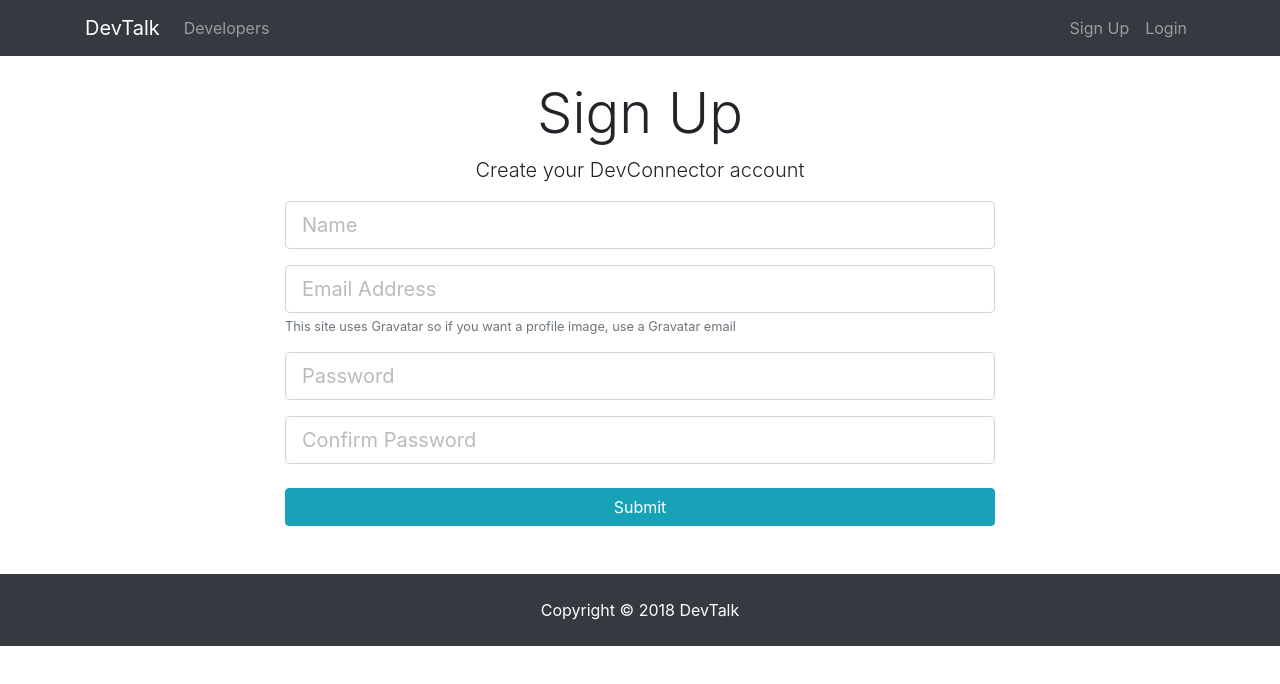
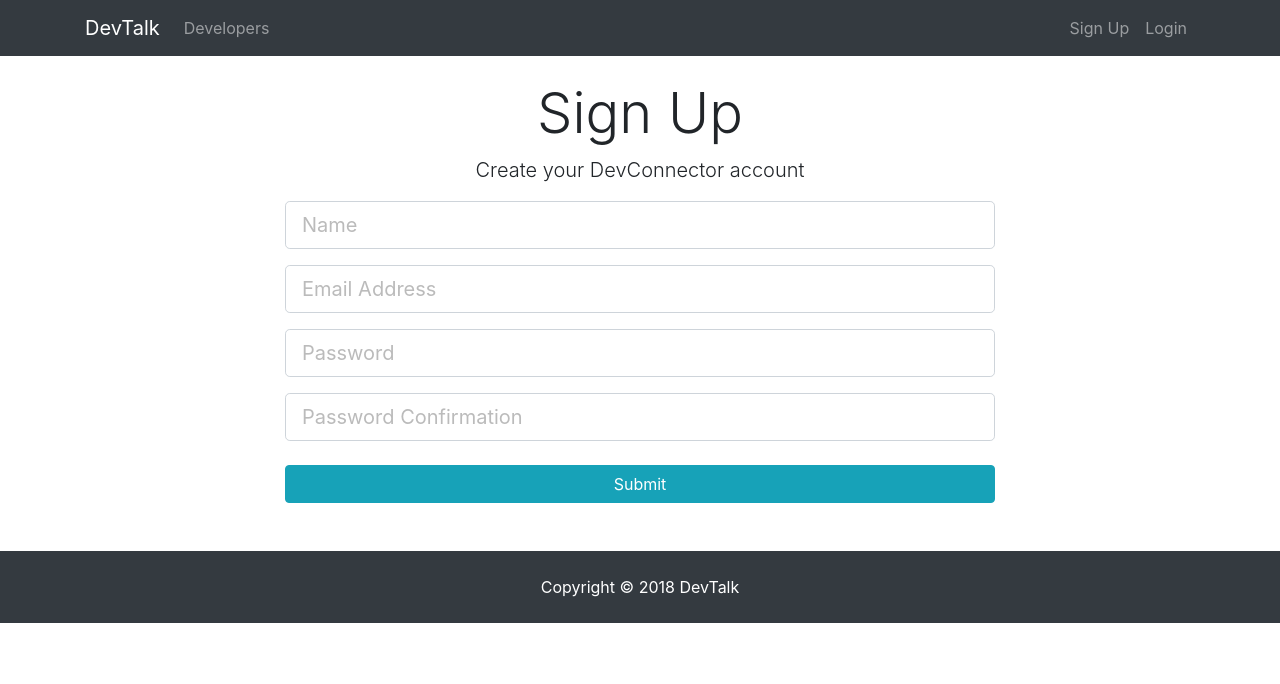
Before and after one commit to paulvvo/devtalkclient, a React (Create React App) app: page /register in a window 1280 px wide. Shown: the top 684 px of the page. Built offline with nearby package versions, Linux system fonts and the light colour scheme.

Commit message:
replaced JSX inputs in register component with textfieldgroup component, removed import classnames from login component

```diff
--- a/src/components/authentication/Login.js
+++ b/src/components/authentication/Login.js
@@ -1,7 +1,7 @@
 import React, {Component} from "react";
 import PropTypes from "prop-types";
 import {connect} from "react-redux";
-import classnames from "classnames";
+// import classnames from "classnames";
 
 import {loginUser} from "../../actions/authActions";
 
--- a/src/components/authentication/Register.js
+++ b/src/components/authentication/Register.js
@@ -5,6 +5,8 @@ import classnames from "classnames";
 import PropTypes from 'prop-types';
 
 import {registerUser} from '../../actions/authActions';
+
+import TextFieldGroup from "../common/TextFieldGroup";
 
 class Register extends Component {
 	constructor(props){
@@ -65,56 +67,41 @@ class Register extends Component {
 		          <p className="lead text-center">Create your DevConnector account</p>
 		          <form onSubmit={this.onSubmit}>
 
-								{errors.name? <div className="red">{errors.name}</div> : null}
-		            <div className="form-group">
-		              <input
-									type="text"
-									className={classnames('form-control form-control-lg', {
-										'is-invalid':errors.name
-									})}
-									placeholder="Name" name="name"
+								<TextFieldGroup
+									name="name"
+									placeholder="Name"
 									value={this.state.name}
-									onChange={this.onChange}/>
-		            </div>
+									onChange ={this.onChange}
+									type="name"
+									error={errors.name}
+								/>
+								<TextFieldGroup
+									name="email"
+									placeholder="Email Address"
+									value={this.state.email}
+									onChange ={this.onChange}
+									type="email"
+									error={errors.email}
+								/>
 
-								{errors.email? <div className="red">{errors.email}</div>:null}
+								<TextFieldGroup
+									name="password"
+									placeholder="Password"
+									value={this.state.password}
+									onChange ={this.onChange}
+									type="password"
+									error={errors.password}
+								/>
 
-		            <div className="form-group">
-		              <input
-									type="email"
-									className={classnames('form-control form-control-lg', {
-										'is-invalid':errors.email
-									})}
-									placeholder="Email Address"
-									name="email"
-									value={this.state.email}
-									onChange={this.onChange}/>
-		              <small className="form-text text-muted">This site uses Gravatar so if you want a profile image, use a Gravatar email</small>
-		            </div>
-								{errors.password? <div className="red">{errors.password}</div>: null}
-		            <div className="form-group">
-		              <input
+								<TextFieldGroup
+									name="password2"
+									placeholder="Password Confirmation"
+									value={this.state.password2}
+									onChange ={this.onChange}
 									type="password"
-									className={classnames('form-control form-control-lg', {
-										'is-invalid':errors.password
-									})}
-									placeholder="Password"
-									name="password"
-									value={this.state.password}
-									onChange={this.onChange}/>
-		            </div>
-								{errors.password2? <div className="red">{errors.password2}</div> : null}
-		            <div className="form-group">
-		              <input
-									type="password"
-									className={classnames('form-control form-control-lg', {
-										'is-invalid':errors.password2
-									})}
-									placeholder="Confirm Password"
-									name="password2"
-									value={this.state.password2}
-									onChange={this.onChange}/>
-		            </div>
+									error={errors.password2}
+								/>
+
 		            <input type="submit" className="btn btn-info btn-block mt-4" />
 		          </form>
 		        </div>
@@ -136,3 +123,60 @@ const mapStateToProps = (state) => ({
 	errors: state.errorReducer
 })
 export default connect(mapStateToProps, {registerUser})(withRouter(Register));
+
+
+
+
+// {errors.name? <div className="red">{errors.name}</div> : null}
+// <div className="form-group">
+// 	<input
+// 	type="text"
+// 	className={classnames('form-control form-control-lg', {
+// 		'is-invalid':errors.name
+// 	})}
+// 	placeholder="Name" name="name"
+// 	value={this.state.name}
+// 	onChange={this.onChange}/>
+// </div>
+
+
+// {errors.email? <div className="red">{errors.email}</div>:null}
+// <div className="form-group">
+//   <input
+// 	type="email"
+// 	className={classnames('form-control form-control-lg', {
+// 		'is-invalid':errors.email
+// 	})}
+// 	placeholder="Email Address"
+// 	name="email"
+// 	value={this.state.email}
+// 	onChange={this.onChange}/>
+//   <small className="form-text text-muted">This site uses Gravatar so if you want a profile image, use a Gravatar email</small>
+// </div>
+
+
+// {errors.password? <div className="red">{errors.password}</div>: null}
+// <div className="form-group">
+// 	<input
+// 	type="password"
+// 	className={classnames('form-control form-control-lg', {
+// 		'is-invalid':errors.password
+// 	})}
+// 	placeholder="Password"
+// 	name="password"
+// 	value={this.state.password}
+// 	onChange={this.onChange}/>
+// </div>
+
+// {errors.password2? <div className="red">{errors.password2}</div> : null}
+// <div className="form-group">
+// 	<input
+// 	type="password"
+// 	className={classnames('form-control form-control-lg', {
+// 		'is-invalid':errors.password2
+// 	})}
+// 	placeholder="Confirm Password"
+// 	name="password2"
+// 	value={this.state.password2}
+// 	onChange={this.onChange}/>
+// </div>
```
